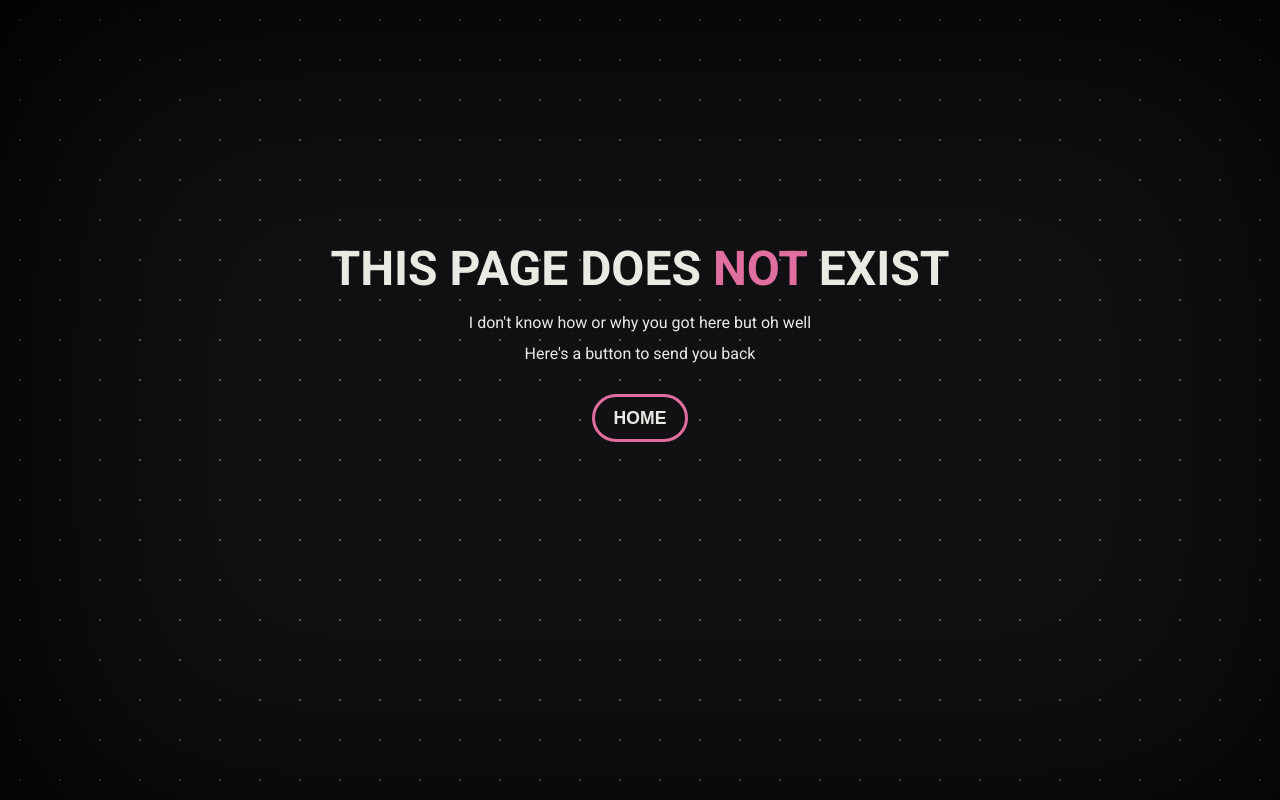
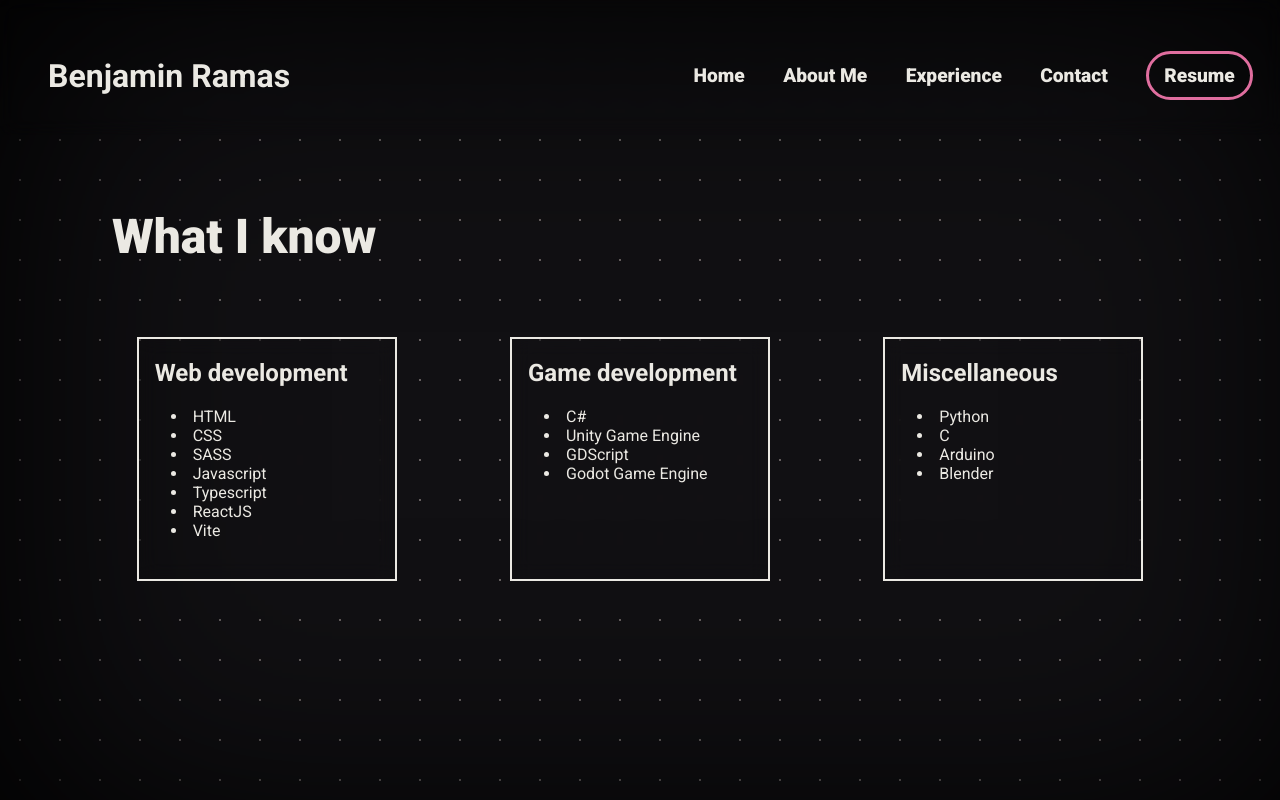
Before and after one commit to Benjamin-Ramas/portfolio, a React (Vite) app: page /experience in a window 1280 px wide. Before the commit this address led to /error. Built offline with nearby package versions, Linux system fonts and the light colour scheme.

Commit message:
Added an experience section

```diff
--- a/src/main.tsx
+++ b/src/main.tsx
@@ -4,6 +4,7 @@ import Home from './tsx/page/home'
 import AboutMe from './tsx/page/about-me'
 import NotFound from './tsx/page/not-found'
 import Header from './tsx/components/header'
+import Experience from './tsx/page/experience'
 import './css/main.css'
 import { BrowserRouter as Router, Routes, Route, Navigate} from 'react-router-dom';
 
@@ -15,6 +16,7 @@ ReactDOM.createRoot(document.getElementById('root')!).render(
       <Routes>
         <Route path="/" element={<Home />} />
         <Route path='/about-me' element={<AboutMe />}/>
+        <Route path='/experience' element={<Experience />}/>
         <Route path="/error" element={<NotFound />} />
         <Route path="*" element={<Navigate to="/error" />} />
       </Routes>
--- /dev/null
+++ b/src/scss/_experience.scss
@@ -0,0 +1,42 @@
+.what-i-know{
+    margin: 5rem;
+}
+
+.what-i-know h1{
+    margin-left: 2rem;
+    font-size: 3em;
+    font-weight: 900;
+}
+
+.knowledge-card-container{
+    display: flex;
+    flex-direction: row;
+    flex-wrap: wrap;
+    justify-content: space-around;
+    align-items: center;
+}
+
+.knowledge-card{
+    border: 2px solid $text-col;
+    padding: 1rem;
+    padding-top: 0;
+    margin: 2rem;
+    width: 14rem;
+    height: 14rem;
+    transition-duration: 1s;
+    backdrop-filter: blur(10px);
+}
+
+.knowledge-card ul{
+    list-style:inside;
+    margin-left: 0;
+}
+
+.knowledge-card li{
+    margin-left: -1.5rem;
+}
+
+.knowledge-card:hover{
+    border: 2px solid $highlight-col;
+    transform: translateY(-1rem);
+}
--- a/src/scss/_header.scss
+++ b/src/scss/_header.scss
@@ -5,7 +5,7 @@ header{
     align-items: center;
     padding: 1em;
     padding-top: 1rem;
-    padding-bottom: 1rem;
+    padding-bottom: 0rem;
     //background-color: $background-col;
     backdrop-filter: blur(10px);
     position: fixed;
--- a/src/scss/main.scss
+++ b/src/scss/main.scss
@@ -3,6 +3,7 @@
 @import './home';
 @import './about-me';
 @import './notfoundpage';
+@import './experience';
 @import url('https://fonts.googleapis.com/css2?family=Roboto:ital,wght@0,100;0,300;0,400;0,500;0,700;0,900;1,100;1,300;1,400;1,500;1,700;1,900&display=swap');
 
 body {
--- a/src/tsx/page/about-me.tsx
+++ b/src/tsx/page/about-me.tsx
@@ -5,7 +5,7 @@ function AboutMe () {
                 <h1>About Me</h1>
                 <div className="main-about">
                 <p>I started my programming journey back in 2020 when during the lockdown I discovered the wonderful world of games development. I started by learning C# in the Unity game engine and from there I have branched out into all sorts of things. I am currently working as a data analyst for RoslinCT and in my free time I still try to make time to practice programming in python, making games in the Godot game engine using GDScript, making websites such as this using Typescript, and creating little devices using Arduinos as the main controller.</p>
-                <p>When I'm not programming I like to paint miniatures, take hikes along mountains as well as caring for my planeted tank filled with shrimp and fish.</p>
+                <p>When I'm not programming I like to paint miniatures, take hikes along mountains as well as caring for my planted tank filled with shrimp and fish.</p>
                 </div>
                 <h3>What I know:</h3>
                 <ul>
--- /dev/null
+++ b/src/tsx/page/experience.tsx
@@ -0,0 +1,46 @@
+function Experience () {
+    return(
+        <>
+            <section className="what-i-know">
+            <h1>What I know</h1>
+            <div className='knowledge-card-container'>
+                <div className="knowledge-card">
+                    <h2>Web development</h2>
+                    <ul>
+                        <li>HTML</li>
+                        <li>CSS</li>
+                        <li>SASS</li>
+                        <li>Javascript</li>
+                        <li>Typescript</li>
+                        <li>ReactJS</li>
+                        <li>Vite</li>
+                    </ul>
+                </div>
+                <div className="knowledge-card">
+                    <h2>Game development</h2>
+                    <ul>
+                        <li>C#</li>
+                        <li>Unity Game Engine</li>
+                        <li>GDScript</li>
+                        <li>Godot Game Engine</li>
+                    </ul>
+                </div>
+                <div className="knowledge-card">
+                    <h2>Miscellaneous</h2>
+                    <ul>
+                        <li>Python</li>
+                        <li>C</li>
+                        <li>Arduino</li>
+                        <li>Blender</li>
+                    </ul>
+                </div>
+            </div>
+            </section>
+            <section className="education">
+
+            </section>
+        </>
+    )
+}
+
+export default Experience;
```
Also changed, not shown: src/css/main.css, 1 other file (tests, documents, lock files or other folders).
